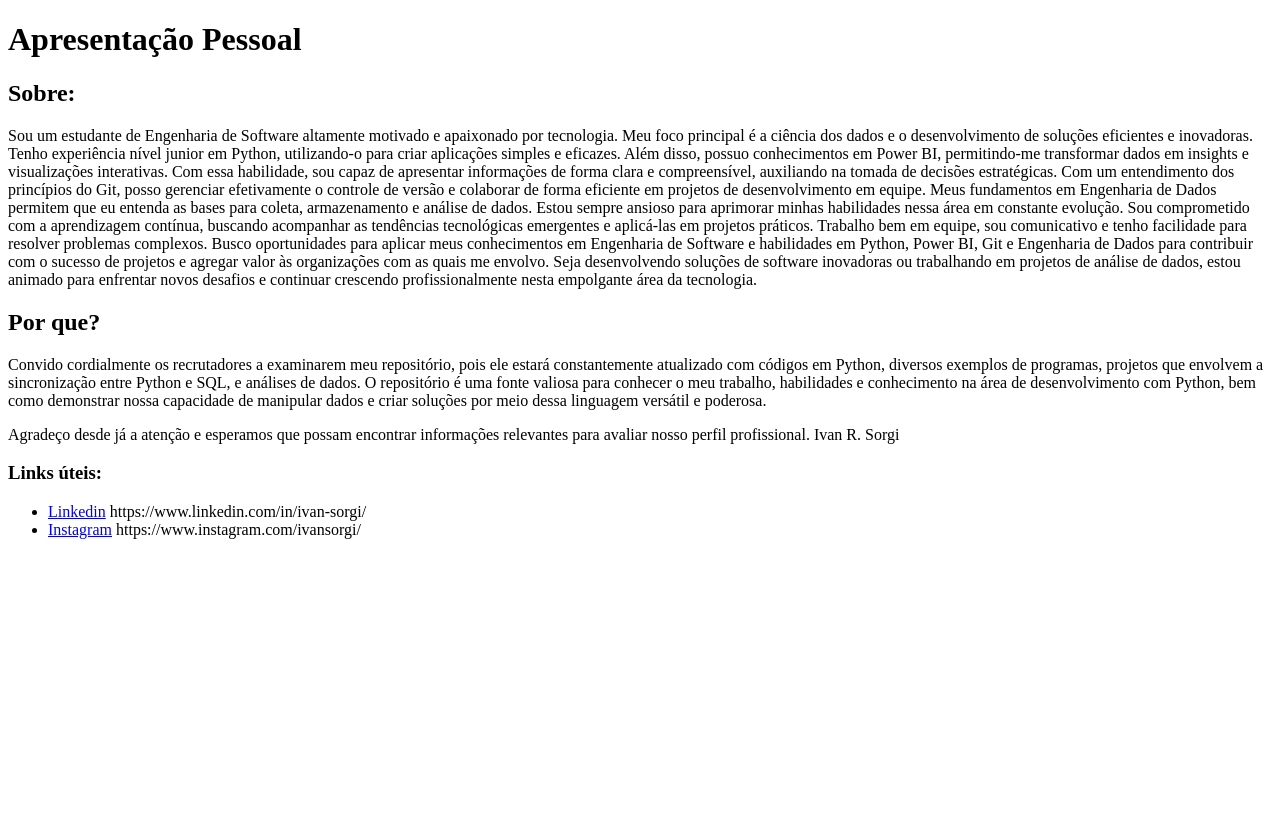
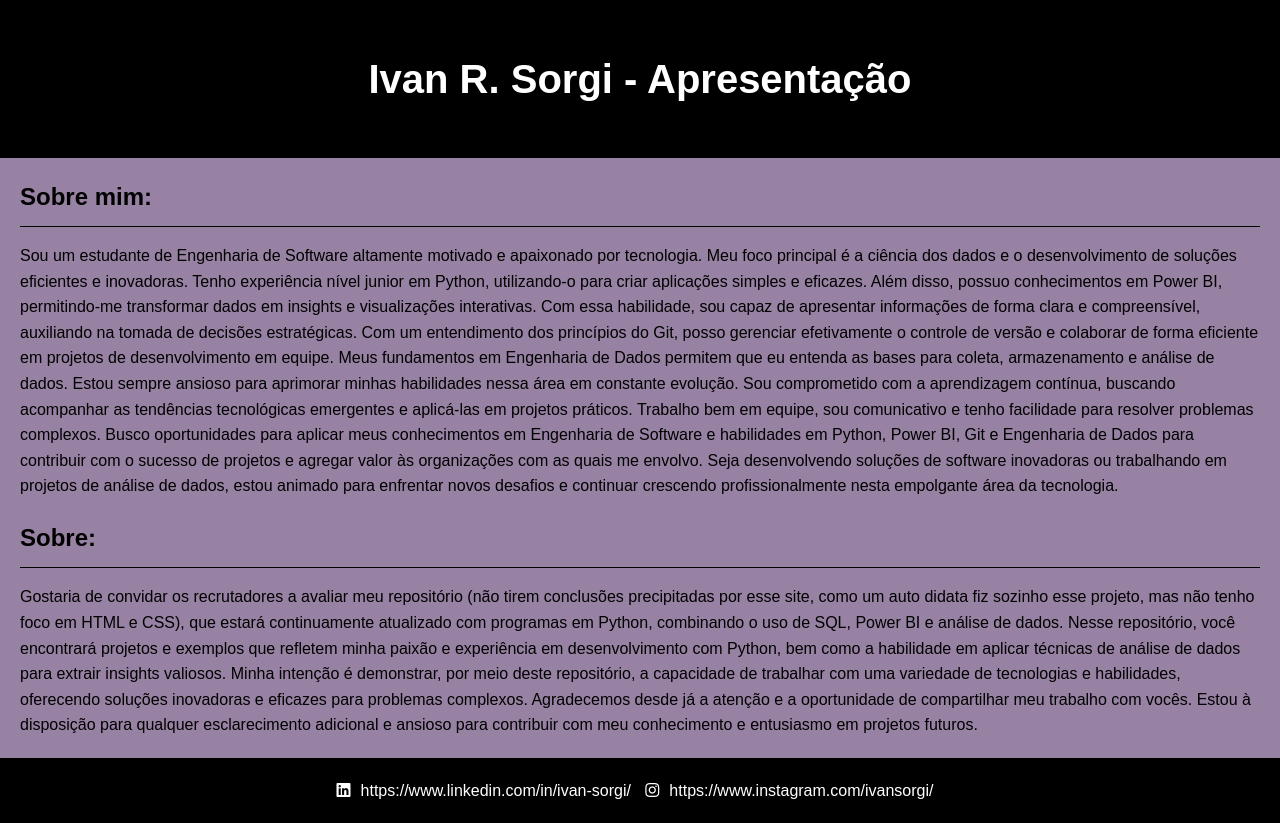
Before and after one commit to ivansorgi/projeto-site, a plain HTML site: page index.html in a window 1280 px wide. Before the commit the page ends 800 px from the top, so only its background shows below. Drawn offline with Linux system fonts and the light colour scheme.

Commit message:
alteração total

```diff
--- a/index.html
+++ b/index.html
@@ -3,16 +3,65 @@
 <head>
     <meta charset="UTF-8">
     <meta name="viewport" content="width=device-width, initial-scale=1.0">
-    <title>Título do Site</title>
+    <title>Página Simples</title>
+    <link rel="stylesheet" href="https://cdnjs.cloudflare.com/ajax/libs/font-awesome/5.15.3/css/all.min.css">
+    <style>
+        body {
+            background-color: #33094b81;
+            color: #000000;
+            font-family: Arial, sans-serif;
+            line-height: 1.6;
+            margin: 0;
+            padding: 0;
+        }
+
+        header {
+            background-color: #000000;
+            color: #ffffff;
+            text-align: center;
+            padding: 20px 0;
+        }
+
+        h1 {
+            font-size: 40px;
+        }
+
+        article {
+            margin: 20px;
+        }
+
+        h2 {
+            font-size: 24px;
+            border-bottom: 1px solid #000000;
+            padding-bottom: 10px;
+            margin-bottom: 10px;
+        }
+
+        p {
+            margin-bottom: 20px;
+        }
+
+        footer {
+            background-color: #000000;
+            color: #ffffff;
+            padding: 20px;
+            text-align: center;
+        }
+
+        footer a {
+            color: #ffffff;
+            text-decoration: none;
+            margin: 10px;
+        }
+    </style>
 </head>
 <body>
-    <main>
     <header>
-            <h1>Apresentação Pessoal</h1>
+        <h1>Ivan R. Sorgi - Apresentação</h1>
     </header>
+
     <article>
-            <h2>Sobre:</h2>
-
+        <h2>Sobre mim:</h2>
         <p>Sou um estudante de Engenharia de Software altamente motivado e apaixonado por tecnologia. Meu foco principal é a ciência dos dados e o desenvolvimento de soluções eficientes e inovadoras. Tenho experiência nível junior em Python, utilizando-o para criar aplicações simples e eficazes.
 
             Além disso, possuo conhecimentos em Power BI, permitindo-me transformar dados em insights e visualizações interativas. Com essa habilidade, sou capaz de apresentar informações de forma clara e compreensível, auxiliando na tomada de decisões estratégicas.
@@ -27,24 +76,20 @@
 
             Seja desenvolvendo soluções de software inovadoras ou trabalhando em projetos de análise de dados, estou animado para enfrentar novos desafios e continuar crescendo profissionalmente nesta empolgante área da tecnologia.</p>
     </article>
+
     <article>
-            <h2>Por que?</h2>
+        <h2>Sobre:</h2>
+        <p>Gostaria de convidar os recrutadores a avaliar meu repositório (não tirem conclusões precipitadas por esse site, como um auto didata fiz sozinho esse projeto, mas não tenho foco em HTML e CSS), que estará continuamente atualizado com programas em Python, combinando o uso de SQL, Power BI e análise de dados. Nesse repositório, você encontrará projetos e exemplos que refletem minha paixão e experiência em desenvolvimento com Python, bem como a habilidade em aplicar técnicas de análise de dados para extrair insights valiosos.
 
-            <p>Convido cordialmente os recrutadores a examinarem meu repositório, pois ele estará constantemente atualizado com códigos em Python, diversos exemplos de programas, projetos que envolvem a sincronização entre Python e SQL, e análises de dados. O repositório é uma fonte valiosa para conhecer o meu trabalho, habilidades e conhecimento na área de desenvolvimento com Python, bem como demonstrar nossa capacidade de manipular dados e criar soluções por meio dessa linguagem versátil e poderosa.<P>
+            Minha intenção é demonstrar, por meio deste repositório, a capacidade de trabalhar com uma variedade de tecnologias e habilidades, oferecendo soluções inovadoras e eficazes para problemas complexos.
 
-            </P>Agradeço desde já a atenção e esperamos que possam encontrar informações relevantes para avaliar nosso perfil profissional.
 
-            Ivan R. Sorgi</p>
+            Agradecemos desde já a atenção e a oportunidade de compartilhar meu trabalho com vocês. Estou à disposição para qualquer esclarecimento adicional e ansioso para contribuir com meu conhecimento e entusiasmo em projetos futuros.</p>
+    </article>
 
-        </article>
     <footer>
-            <h3>Links úteis:</h3>
-            <ul>
-                <li><a href="#">Linkedin</a> https://www.linkedin.com/in/ivan-sorgi/</li>
-                <li><a href="#">Instagram</a> https://www.instagram.com/ivansorgi/</li>
-            </ul>
+       <i class="fab fa-brands fa-linkedin" style="color: #ffffff;"></i><a href="#">https://www.linkedin.com/in/ivan-sorgi/</a>
+       <i class="fab fa-brands fa-instagram" style="color: #ffffff;"></i><a href="#">https://www.instagram.com/ivansorgi/</a>
     </footer>
-    </main>
-
 </body>
 </html>
```
Lines whose indentation alone changed are shown as unchanged.
